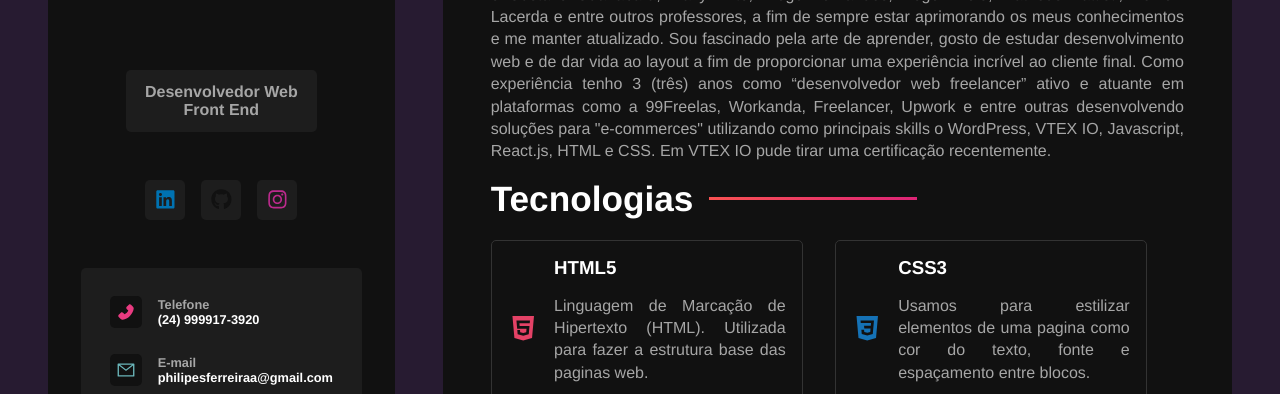
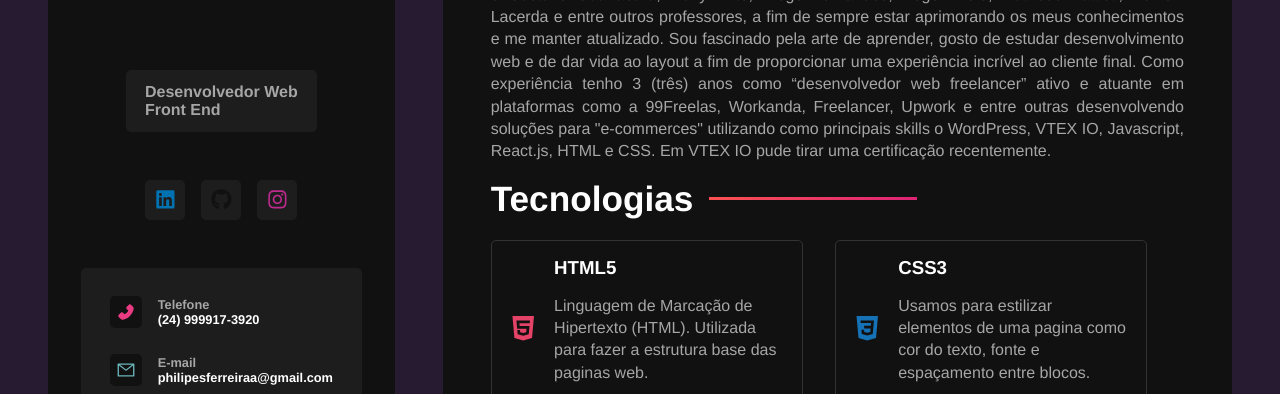
Before and after one commit to PhilipeF/site-portfolio, a React (Vite) app: page / in a window 1280 px wide. Shown: the part 406-800 px from the top of the page. Built offline with nearby package versions, Linux system fonts and the light colour scheme.

Commit message:
fix: alinhanmento dos textos

```diff
--- a/src/components/AboutContainer.jsx
+++ b/src/components/AboutContainer.jsx
@@ -4,7 +4,7 @@ const AboutContainer = () => {
     return (
         <section id="about-container">
             <h2>Sobre</h2>
-            <p>
+            <p className='about'>
                 Olá, me chamo Philipe sou natural de Volta Redonda - RJ e atualmente estou me especializando em javascript, typescript, react.js e next.js. Já passei por cursos, treinamentos e bootcamps com o Gustavo Guanabara, Maky Brito, Diego Fernandes, Roger Melo, Matheus Battisti, Bonieki Lacerda e entre outros professores, a fim de sempre estar aprimorando os meus conhecimentos e me manter atualizado. Sou fascinado pela arte de aprender, gosto de estudar desenvolvimento web e de dar vida ao layout a fim de proporcionar uma experiência incrível ao cliente final.
                 Como experiência tenho 3 (três) anos como “desenvolvedor web freelancer” ativo e atuante em plataformas como a 99Freelas, Workanda, Freelancer, Upwork e entre outras desenvolvendo soluções para "e-commerces" utilizando como principais skills o WordPress, VTEX IO, Javascript, React.js, HTML e CSS. Em VTEX IO pude tirar uma certificação recentemente.
             </p>
--- a/src/components/TechnologiesContainer.jsx
+++ b/src/components/TechnologiesContainer.jsx
@@ -64,7 +64,7 @@ const TechnologiesContainer = () => {
                         {tech.icon}
                         <div className="technology-info">
                             <h3>{tech.name}</h3>
-                            <p>{tech.description}</p>
+                            <p className='tech'>{tech.description}</p>
                         </div>
                     </div>
                 ))}
--- a/src/styles/components/aboutContainer.sass
+++ b/src/styles/components/aboutContainer.sass
@@ -4,3 +4,5 @@
 #about-container
     h2
         color: black
+    p
+        text-align: justify
--- a/src/styles/components/maincontent.sass
+++ b/src/styles/components/maincontent.sass
@@ -25,7 +25,6 @@
         color: variables.$text-color-secondary
         margin-bottom: 1rem
         line-height: 1.4rem
-        text-align: justify
 
     .btn
         @include mixins.btn
--- a/src/styles/components/projectsContainer.sass
+++ b/src/styles/components/projectsContainer.sass
@@ -0,0 +1,2 @@
+p
+  text-align: justify
--- a/src/styles/components/technologiescontainer.sass
+++ b/src/styles/components/technologiescontainer.sass
@@ -22,7 +22,7 @@
             color: variables.$text-color
             margin-bottom: 1rem
         p
-            text-align: justify
+            text-align: initial
 
         svg
             font-size: 6rem
```
